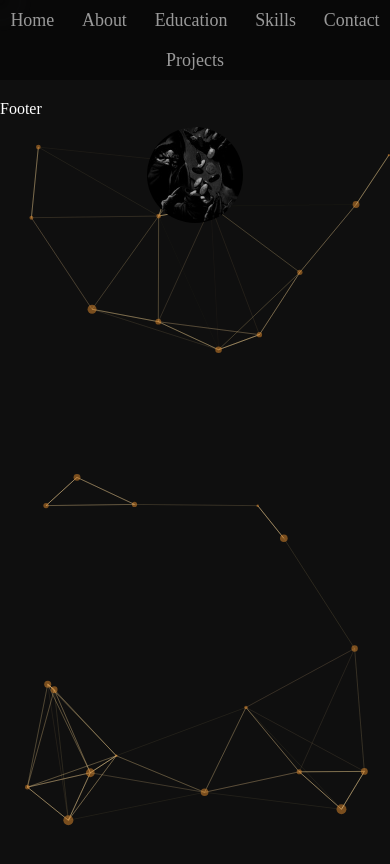
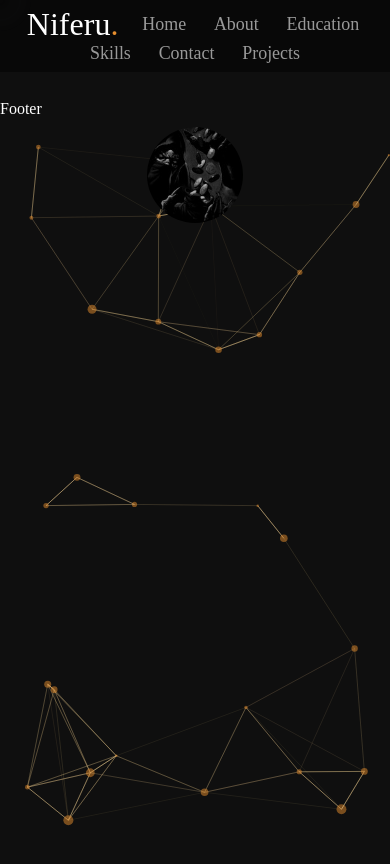
Before and after one commit to Nlferu/niferu-portfolio-website, a Next.js app: page / in a window 390 px wide. Shown: the top 864 px of the page. Built offline with nearby package versions, Linux system fonts and the light colour scheme.

Commit message:
more sm fixes

```diff
--- a/styles/header.module.css
+++ b/styles/header.module.css
@@ -14,7 +14,8 @@
     align-items: center;
 
     @media (max-width: 500px) {
-        display: none;
+        margin-right: 0;
+        margin-left: 0;
     }
 }
 
@@ -31,7 +32,7 @@
     backdrop-filter: blur(0.1px); /* Making items under navigation bar visible */
 
     @media (max-width: 500px) {
-        height: 5rem;
+        height: 4.5rem;
         width: 100%;
     }
 }
@@ -47,6 +48,8 @@
     @media (max-width: 500px) {
         flex-wrap: wrap;
         justify-content: center;
+        height: auto;
+        padding-top: 0.4rem;
         gap: 1.25rem;
         row-gap: 0;
     }
```
